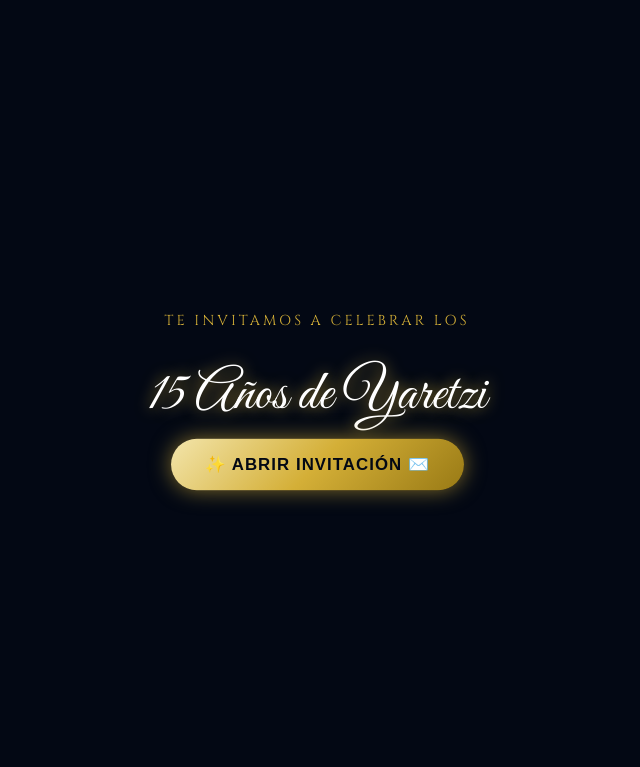
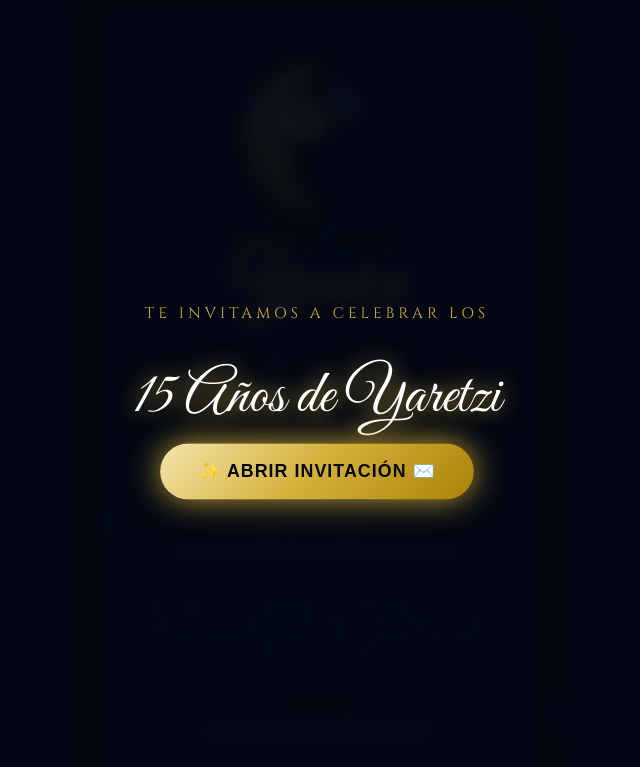
Before and after one commit to paod1980/15-yaretzi, a plain HTML site: page index.html in a window 1280 px wide. Shown: the top 767 px of the page, without its empty margins (323-963 px from the left). Drawn offline with Linux system fonts and the light colour scheme.

Commit message:
Update index.html

```diff
--- a/index.html
+++ b/index.html
@@ -21,11 +21,12 @@
             position: relative;
         }
 
-        /* Pantalla de Portada / Entrada */
+        /* Pantalla de Entrada / Portada */
         #welcomeOverlay {
             position: fixed;
             top: 0; left: 0; width: 100%; height: 100%;
-            background: #030814;
+            background: rgba(3, 8, 20, 0.95);
+            backdrop-filter: blur(8px);
             z-index: 999;
             display: flex;
             flex-direction: column;
@@ -38,79 +39,78 @@
 
         .welcome-title {
             font-family: 'Great Vibes', cursive;
-            font-size: 3.5rem;
+            font-size: 3.8rem;
             color: #ffffff;
-            text-shadow: 0 0 15px rgba(212, 175, 55, 0.8);
+            text-shadow: 0 0 20px rgba(212, 175, 55, 0.9);
             margin-bottom: 10px;
         }
 
         .welcome-sub {
             font-family: 'Cinzel', serif;
             color: #d4af37;
-            letter-spacing: 3px;
-            font-size: 0.9rem;
-            margin-bottom: 30px;
+            letter-spacing: 4px;
+            font-size: 0.95rem;
+            margin-bottom: 35px;
         }
 
         .btn-enter {
-            background: linear-gradient(135deg, #f3e5ab 0%, #d4af37 50%, #997a15 100%);
+            background: linear-gradient(135deg, #f3e5ab 0%, #d4af37 50%, #aa820a 100%);
             color: #030814;
             font-weight: 700;
             border: none;
-            padding: 15px 32px;
-            border-radius: 30px;
-            font-size: 1rem;
+            padding: 16px 36px;
+            border-radius: 35px;
+            font-size: 1.05rem;
             letter-spacing: 1px;
-            box-shadow: 0 0 20px rgba(212, 175, 55, 0.6);
+            box-shadow: 0 0 25px rgba(212, 175, 55, 0.7);
             cursor: pointer;
             animation: pulseBtn 2s infinite;
         }
 
         @keyframes pulseBtn {
-            0% { transform: scale(1); }
-            50% { transform: scale(1.05); }
-            100% { transform: scale(1); }
+            0% { transform: scale(1); box-shadow: 0 0 20px rgba(212, 175, 55, 0.6); }
+            50% { transform: scale(1.06); box-shadow: 0 0 30px rgba(212, 175, 55, 0.9); }
+            100% { transform: scale(1); box-shadow: 0 0 20px rgba(212, 175, 55, 0.6); }
         }
 
-        /* Fondo Animado de Estrellas */
+        /* Capa de destellos y burbujas vivas */
         .stars-bg {
             position: fixed;
             top: 0; left: 0; width: 100%; height: 100%;
             pointer-events: none;
-            z-index: 0;
-            background: radial-gradient(circle at 50% 20%, #0d1e3d 0%, #030814 80%);
+            z-index: 1;
         }
 
         .bubble {
             position: absolute;
-            background: radial-gradient(circle at 30% 30%, rgba(255, 255, 255, 0.4), rgba(255, 255, 255, 0.05));
-            border: 1px solid rgba(255, 255, 255, 0.3);
+            background: radial-gradient(circle at 30% 30%, rgba(255, 255, 255, 0.6), rgba(255, 255, 255, 0.05));
+            border: 1px solid rgba(255, 255, 255, 0.4);
             border-radius: 50%;
-            box-shadow: 0 0 10px rgba(255, 255, 255, 0.2);
-            animation: floatUp 8s infinite ease-in-out;
+            box-shadow: 0 0 12px rgba(255, 255, 255, 0.3);
+            animation: floatUp 7s infinite ease-in-out;
             pointer-events: none;
         }
 
         @keyframes floatUp {
             0% { transform: translateY(105vh) scale(0.3); opacity: 0; }
-            30% { opacity: 0.8; }
-            80% { opacity: 0.6; }
-            100% { transform: translateY(-10vh) scale(1.1); opacity: 0; }
+            30% { opacity: 0.9; }
+            80% { opacity: 0.7; }
+            100% { transform: translateY(-10vh) scale(1.2); opacity: 0; }
         }
 
         .sparkle {
             position: absolute;
-            width: 4px; height: 4px;
+            width: 5px; height: 5px;
             background: #ffffff;
             border-radius: 50%;
-            box-shadow: 0 0 8px #ffd700;
-            animation: twinkle 3s infinite ease-in-out;
+            box-shadow: 0 0 10px #ffd700, 0 0 15px #ffffff;
+            animation: twinkle 2.5s infinite ease-in-out;
             pointer-events: none;
         }
 
         @keyframes twinkle {
-            0%, 100% { opacity: 0.2; transform: scale(0.8); }
-            50% { opacity: 1; transform: scale(1.4); }
+            0%, 100% { opacity: 0.2; transform: scale(0.7); }
+            50% { opacity: 1; transform: scale(1.5); }
         }
 
         /* Tarjeta Principal */
@@ -119,45 +119,52 @@
             z-index: 10;
             width: 100%;
             max-width: 420px;
-            background: rgba(6, 14, 30, 0.85);
-            backdrop-filter: blur(10px);
+            background: rgba(5, 12, 28, 0.88);
+            backdrop-filter: blur(12px);
             border-radius: 25px;
-            border: 1.5px solid rgba(212, 175, 55, 0.45);
-            box-shadow: 0 0 40px rgba(0, 0, 0, 0.9), 0 0 20px rgba(212, 175, 55, 0.25);
+            border: 1.5px solid rgba(212, 175, 55, 0.5);
+            box-shadow: 0 0 50px rgba(0, 0, 0, 0.95), 0 0 25px rgba(212, 175, 55, 0.3);
             padding: 35px 22px;
             text-align: center;
             overflow: hidden;
         }
 
-        .moon-wrapper {
+        /* Luna Ilustrada con Flores */
+        .moon-header {
             position: relative;
             width: 170px;
             height: 170px;
             margin: 0 auto 10px auto;
         }
 
-        .moon-svg { width: 100%; height: 100%; filter: drop-shadow(0 0 12px rgba(212, 175, 55, 0.7)); }
+        .moon-img {
+            width: 100%;
+            height: 100%;
+            object-fit: contain;
+            filter: drop-shadow(0 0 15px rgba(212, 175, 55, 0.8));
+        }
 
         .title-sub {
             font-family: 'Cinzel', serif;
             letter-spacing: 5px;
-            font-size: 1.1rem;
+            font-size: 1.15rem;
             color: #d4af37;
+            text-shadow: 0 0 10px rgba(212, 175, 55, 0.5);
             margin-top: 5px;
         }
 
         .name {
             font-family: 'Great Vibes', cursive;
-            font-size: 4.2rem;
+            font-size: 4.3rem;
             color: #ffffff;
-            text-shadow: 0 0 20px rgba(255, 255, 255, 0.8), 0 0 8px #d4af37;
+            text-shadow: 0 0 20px rgba(255, 255, 255, 0.9), 0 0 10px #d4af37;
             line-height: 1;
             margin-bottom: 25px;
         }
 
         .section-box {
-            border-top: 1px solid rgba(212, 175, 55, 0.3);
-            border-bottom: 1px solid rgba(212, 175, 55, 0.3);
+            border-top: 1px solid rgba(212, 175, 55, 0.35);
+            border-bottom: 1px solid rgba(212, 175, 55, 0.35);
             padding: 12px 0;
             margin: 14px 0;
         }
@@ -168,12 +175,14 @@
             text-transform: uppercase;
             letter-spacing: 2px;
             margin-bottom: 4px;
+            font-weight: 500;
         }
 
         .value {
             font-size: 1.1rem;
             font-weight: 500;
             color: #ffffff;
+            text-shadow: 0 0 6px rgba(255, 255, 255, 0.4);
         }
 
         .quote {
@@ -182,14 +191,15 @@
             color: #d0deef;
             margin: 22px 10px;
             line-height: 1.5;
+            font-weight: 300;
         }
 
         .details-grid {
             display: flex;
             justify-content: space-around;
             margin: 18px 0;
-            border-top: 1px solid rgba(212, 175, 55, 0.2);
-            border-bottom: 1px solid rgba(212, 175, 55, 0.2);
+            border-top: 1px solid rgba(212, 175, 55, 0.25);
+            border-bottom: 1px solid rgba(212, 175, 55, 0.25);
             padding: 12px 0;
         }
 
@@ -204,7 +214,7 @@
 
         .btn-map {
             display: inline-block;
-            background: linear-gradient(135deg, #f3e5ab 0%, #d4af37 50%, #997a15 100%);
+            background: linear-gradient(135deg, #f3e5ab 0%, #d4af37 50%, #aa820a 100%);
             color: #030814;
             font-weight: 700;
             text-decoration: none;
@@ -212,7 +222,7 @@
             border-radius: 30px;
             font-size: 0.85rem;
             letter-spacing: 1px;
-            box-shadow: 0 0 15px rgba(212, 175, 55, 0.5);
+            box-shadow: 0 0 15px rgba(212, 175, 55, 0.6);
             margin-bottom: 18px;
         }
 
@@ -224,6 +234,7 @@
             font-family: 'Cinzel', serif;
             font-size: 0.85rem;
             color: #d4af37;
+            box-shadow: inset 0 0 10px rgba(212, 175, 55, 0.2);
         }
 
         .music-btn {
@@ -245,24 +256,25 @@
 </head>
 <body>
 
-    <!-- Pantalla de Entrada / Portada -->
+    <!-- Portada Interactiva -->
     <div id="welcomeOverlay">
         <div class="welcome-sub">TE INVITAMOS A CELEBRAR LOS</div>
         <div class="welcome-title">15 Años de Yaretzi</div>
         <button class="btn-enter" onclick="openInvitation()">✨ ABRIR INVITACIÓN ✉️</button>
     </div>
 
+    <!-- Estrellas y Burbujas en Movimiento -->
     <div class="stars-bg" id="starsBg"></div>
 
     <button class="music-btn" onclick="toggleAudio()" id="musicBtn">🎵</button>
 
-    <!-- Archivo de canción MP3 local -->
+    <!-- Canción MP3 -->
     <audio id="bgAudio" loop src="cancion.mp3"></audio>
 
     <div class="card-container">
-        <!-- Luna Dorada e Ilustración Floral -->
-        <div class="moon-wrapper">
-            <svg class="moon-svg" viewBox="0 0 200 200" fill="none" xmlns="http://www.w3.org/2000/svg">
+        <!-- Ilustración de Luna Floral -->
+        <div class="moon-header">
+            <svg class="moon-svg" viewBox="0 0 200 200" style="width:100%; height:100%; filter: drop-shadow(0 0 12px rgba(212,175,55,0.8));">
                 <path d="M110 20 C60 20 20 60 20 110 C20 160 60 200 110 200 C80 185 65 150 65 110 C65 70 80 35 110 20 Z" fill="url(#goldGrad)" />
                 <path d="M40 90 Q10 80 20 60 Q40 70 40 90 Z" fill="#8ab4f8" opacity="0.9" />
                 <path d="M50 75 Q25 55 45 40 Q60 60 50 75 Z" fill="#b3d1ff" opacity="0.9" />
@@ -339,12 +351,12 @@
     </div>
 
     <script>
-        // Efecto de burbujas y destellos
+        // Animaciones de Burbujas y Destellos
         var bg = document.getElementById('starsBg');
-        for (var i = 0; i < 18; i++) {
+        for (var i = 0; i < 20; i++) {
             var bubble = document.createElement('div');
             bubble.className = 'bubble';
-            var size = Math.random() * 20 + 10 + 'px';
+            var size = Math.random() * 22 + 10 + 'px';
             bubble.style.width = size;
             bubble.style.height = size;
             bubble.style.left = Math.random() * 100 + '%';
@@ -352,7 +364,7 @@
             bg.appendChild(bubble);
         }
 
-        for (var j = 0; j < 30; j++) {
+        for (var j = 0; j < 35; j++) {
             var sparkle = document.createElement('div');
             sparkle.className = 'sparkle';
             sparkle.style.left = Math.random() * 100 + '%';
@@ -371,12 +383,11 @@
                 overlay.style.visibility = 'hidden';
             }, 800);
 
-            // Iniciar la música automáticamente cuando el usuario toca "Abrir Invitación"
             audio.play().then(function() {
                 isPlaying = true;
                 document.getElementById('musicBtn').innerHTML = "⏸️";
             }).catch(function(e) {
-                console.log("Esperando reproducción", e);
+                console.log("Audio esperando reproducción", e);
             });
         }
 
```
